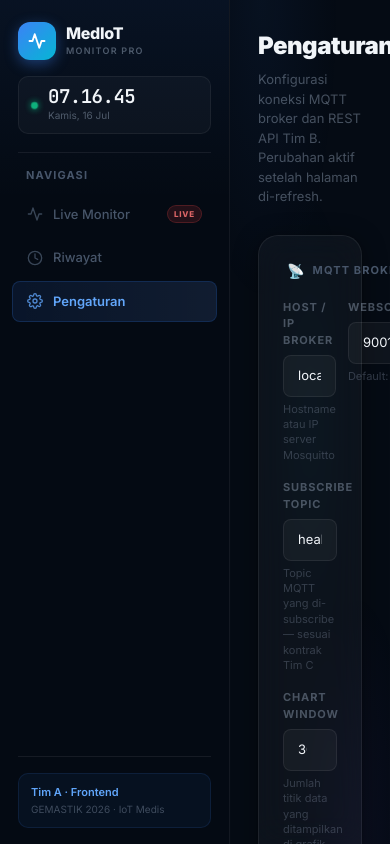
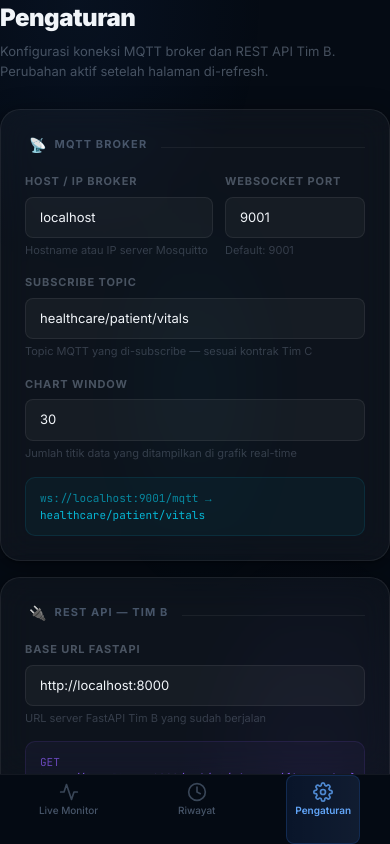
Before and after one commit to horizoned314/mediot-dashboard, a React (Vite) app: page /settings in a window 390 px wide. Built offline with nearby package versions, Linux system fonts and the light colour scheme.

Commit message:
feat(ui): make dashboard fully responsive for mobile view

```diff
--- a/src/App.jsx
+++ b/src/App.jsx
@@ -36,7 +36,7 @@ function AnimatedPage({ children }) {
 
 function AppInner() {
   return (
-    <div style={{ display: 'flex', height: '100vh', width: '100vw', overflow: 'hidden', background: '#050b14' }}>
+    <div className="res-app-container h-screen w-screen overflow-hidden bg-[var(--bg-base)]">
       <Sidebar />
       <main style={{ flex: 1, overflow: 'hidden', display: 'flex', flexDirection: 'column', position: 'relative' }}>
         <AnimatedPage>
--- a/src/components/Sidebar.jsx
+++ b/src/components/Sidebar.jsx
@@ -45,89 +45,54 @@ export default function Sidebar() {
   const dateStr = now.toLocaleDateString('id-ID', { weekday: 'long', day: 'numeric', month: 'short' });
 
   return (
-    <aside style={{
-      width: '230px',
-      minHeight: '100vh',
-      background: 'rgba(5,11,20,0.97)',
-      borderRight: '1px solid rgba(255,255,255,0.06)',
-      display: 'flex',
-      flexDirection: 'column',
-      flexShrink: 0,
-      backdropFilter: 'blur(24px)',
-      position: 'relative',
-      zIndex: 10,
-    }}>
+    <aside className="res-sidebar shrink-0 relative z-50 bg-[rgba(5,11,20,0.97)] backdrop-blur-xl">
       {/* Top gradient accent */}
-      <div style={{
-        position: 'absolute', top: 0, left: 0, right: 0, height: '200px',
-        background: 'linear-gradient(180deg, rgba(59,130,246,0.07) 0%, transparent 100%)',
-        pointerEvents: 'none',
-      }} />
+      <div className="res-hide-mobile absolute top-0 left-0 right-0 h-[200px] pointer-events-none" style={{ background: 'linear-gradient(180deg, rgba(59,130,246,0.07) 0%, transparent 100%)' }} />
 
-      {/* ── Logo ── */}
-      <div style={{ padding: '22px 18px 18px', position: 'relative' }}>
-        <div style={{ display: 'flex', alignItems: 'center', gap: '10px', marginBottom: '16px' }}>
-          <div style={{
-            width: 38, height: 38, borderRadius: '12px',
-            background: 'linear-gradient(135deg, #3b82f6 0%, #06b6d4 100%)',
-            display: 'flex', alignItems: 'center', justifyContent: 'center',
-            boxShadow: '0 4px 14px rgba(59,130,246,0.4)', flexShrink: 0,
-          }}>
+      {/* ── Logo (Desktop Only) ── */}
+      <div className="res-hide-mobile p-[22px_18px_18px] relative">
+        <div className="flex items-center gap-[10px] mb-4">
+          <div className="w-[38px] h-[38px] rounded-xl flex items-center justify-center shrink-0 shadow-[0_4px_14px_rgba(59,130,246,0.4)]" style={{ background: 'linear-gradient(135deg, #3b82f6 0%, #06b6d4 100%)' }}>
             <svg width="18" height="18" viewBox="0 0 24 24" fill="none" stroke="white" strokeWidth="2.5" strokeLinecap="round" strokeLinejoin="round">
               <path d="M22 12h-4l-3 9L9 3l-3 9H2"/>
             </svg>
           </div>
           <div>
-            <div style={{ fontWeight: 800, fontSize: '16px', letterSpacing: '-0.3px', lineHeight: 1.1, color: '#f1f5f9' }}>MedIoT</div>
-            <div style={{ fontSize: '9px', fontWeight: 600, letterSpacing: '0.14em', textTransform: 'uppercase', color: 'rgba(148,163,184,0.5)', marginTop: '1px' }}>
+            <div className="font-extrabold text-[16px] tracking-[-0.3px] leading-[1.1] text-slate-100">MedIoT</div>
+            <div className="text-[9px] font-semibold tracking-[0.14em] uppercase text-slate-400/50 mt-[1px]">
               Monitor Pro
             </div>
           </div>
         </div>
 
         {/* Live Clock Widget */}
-        <div style={{
-          background: 'rgba(255,255,255,0.03)',
-          border: '1px solid rgba(255,255,255,0.06)',
-          borderRadius: '10px',
-          padding: '10px 12px',
-          display: 'flex', alignItems: 'center', gap: '10px',
-        }}>
-          <div className="dot-green anim-pulse-dot" style={{ flexShrink: 0 }} />
+        <div className="bg-white/5 border border-white/10 rounded-[10px] p-[10px_12px] flex items-center gap-[10px]">
+          <div className="dot-green anim-pulse-dot shrink-0" />
           <div>
-            <div style={{
-              fontSize: '19px', fontWeight: 700, color: '#f1f5f9', lineHeight: 1,
-              fontFamily: 'JetBrains Mono, monospace', letterSpacing: '-0.5px',
-            }}>
+            <div className="text-[19px] font-bold text-slate-100 leading-none tracking-[-0.5px] font-[JetBrains_Mono]">
               {timeStr}
             </div>
-            <div style={{ fontSize: '10px', color: 'rgba(148,163,184,0.5)', marginTop: '2px' }}>{dateStr}</div>
+            <div className="text-[10px] text-slate-400/50 mt-[2px]">{dateStr}</div>
           </div>
         </div>
       </div>
 
-      <div className="sep" style={{ margin: '0 18px' }} />
+      <div className="res-hide-mobile sep mx-[18px]" />
 
       {/* ── Navigation ── */}
-      <nav style={{ padding: '14px 12px', flex: 1, display: 'flex', flexDirection: 'column', gap: '2px' }}>
-        <div className="section-title" style={{ paddingLeft: '14px', marginBottom: '8px' }}>Navigasi</div>
+      <nav className="res-nav-container flex-1 flex gap-[2px] p-2 md:p-[14px_12px]">
+        <div className="res-hide-mobile section-title pl-[14px] mb-[8px]">Navigasi</div>
         {navItems.map(item => (
           <NavLink
             key={item.to}
             to={item.to}
             end={item.to === '/'}
-            className={({ isActive }) => `nav-link${isActive ? ' active' : ''}`}
+            className={({ isActive }) => `nav-link flex flex-col md:flex-row items-center justify-center md:justify-start !p-2 md:!p-[10px_14px] !gap-1 md:!gap-[10px] rounded-lg ${isActive ? 'active' : ''}`}
           >
-            <span style={{ flexShrink: 0, opacity: 0.8 }}>{item.icon}</span>
-            <span style={{ flex: 1 }}>{item.label}</span>
+            <span className="shrink-0 opacity-80 md:opacity-100 scale-125 md:scale-100">{item.icon}</span>
+            <span className="flex-1 text-[10px] md:text-[13px] text-center md:text-left leading-tight">{item.label}</span>
             {item.badge && (
-              <span style={{
-                fontSize: '8px', fontWeight: 800, letterSpacing: '0.1em',
-                padding: '2px 6px', borderRadius: '99px',
-                background: 'rgba(239,68,68,0.15)', color: '#f87171',
-                border: '1px solid rgba(239,68,68,0.25)',
-                animation: 'blink-text 2s ease infinite',
-              }}>
+              <span className="hidden md:inline-block text-[8px] font-extrabold tracking-[0.1em] px-[6px] py-[2px] rounded-full bg-red-500/15 text-red-400 border border-red-500/25 animate-[blink-text_2s_ease_infinite]">
                 {item.badge}
               </span>
             )}
@@ -135,17 +100,13 @@ export default function Sidebar() {
         ))}
       </nav>
 
-      <div className="sep" style={{ margin: '0 18px' }} />
+      <div className="res-hide-mobile sep mx-[18px]" />
 
-      {/* ── Footer ── */}
-      <div style={{ padding: '16px 18px' }}>
-        <div style={{
-          background: 'rgba(59,130,246,0.06)',
-          border: '1px solid rgba(59,130,246,0.12)',
-          borderRadius: '10px', padding: '10px 12px',
-        }}>
-          <div style={{ fontSize: '11px', fontWeight: 600, color: '#60a5fa', marginBottom: '2px' }}>Tim A · Frontend</div>
-          <div style={{ fontSize: '10px', color: 'rgba(148,163,184,0.4)' }}>GEMASTIK 2026 · IoT Medis</div>
+      {/* ── Footer (Desktop Only) ── */}
+      <div className="res-hide-mobile p-[16px_18px]">
+        <div className="bg-blue-500/5 border border-blue-500/10 rounded-[10px] p-[10px_12px]">
+          <div className="text-[11px] font-semibold text-blue-400 mb-[2px]">Tim A · Frontend</div>
+          <div className="text-[10px] text-slate-400/40">GEMASTIK 2026 · IoT Medis</div>
         </div>
       </div>
     </aside>
--- a/src/index.css
+++ b/src/index.css
@@ -344,3 +344,73 @@ body {
   animation: shimmer 1.4s infinite;
   border-radius: var(--radius-sm);
 }
+
+/* ═══════════════════════════════════════════════
+   RESPONSIVE OVERRIDES
+═══════════════════════════════════════════════ */
+.res-grid-3 {
+  display: grid;
+  grid-template-columns: repeat(3, 1fr);
+}
+.res-grid-4 {
+  display: grid;
+  grid-template-columns: repeat(4, 1fr);
+}
+.res-app-container {
+  display: flex;
+  flex-direction: row;
+}
+.res-sidebar {
+  display: flex;
+  flex-direction: column;
+  width: 230px;
+  min-height: 100vh;
+  border-right: 1px solid rgba(255,255,255,0.06);
+}
+.res-hide-mobile {
+  display: block;
+}
+.res-nav-container {
+  flex-direction: column;
+}
+
+@media (max-width: 768px) {
+  .res-grid-3, .res-grid-4 {
+    grid-template-columns: 1fr !important;
+  }
+  .res-app-container {
+    flex-direction: column-reverse !important;
+  }
+  .res-sidebar {
+    flex-direction: row !important;
+    width: 100% !important;
+    min-height: auto !important;
+    height: 70px !important;
+    border-right: none !important;
+    border-top: 1px solid rgba(255,255,255,0.06) !important;
+  }
+  .res-hide-mobile {
+    display: none !important;
+  }
+  .res-nav-container {
+    flex-direction: row !important;
+    justify-content: space-around !important;
+  }
+}
+
+/* ═══════════════════════════════════════════════
+   RESPONSIVE OVERRIDES
+═══════════════════════════════════════════════ */
+@media (max-width: 768px) {
+  .md\:grid-cols-3 { grid-template-columns: repeat(1, 1fr) !important; }
+  .md\:grid-cols-4 { grid-template-columns: repeat(2, 1fr) !important; }
+  .lg\:grid-cols-3 { grid-template-columns: repeat(1, 1fr) !important; }
+  .md\:flex-row { flex-direction: column !important; }
+  .flex-col-reverse.md\:flex-row { flex-direction: column-reverse !important; }
+  .md\:w-\[230px\] { width: 100% !important; }
+  .md\:min-h-screen { min-height: auto !important; }
+  .md\:border-r { border-right: none !important; }
+  .md\:h-auto { height: 64px !important; }
+  .hidden.md\:block { display: none !important; }
+  .md\:flex-col { flex-direction: row !important; }
+}
--- a/src/pages/Settings.jsx
+++ b/src/pages/Settings.jsx
@@ -87,11 +87,7 @@ export default function Settings() {
   }
 
   return (
-    <div style={{
-      flex: 1, overflowY: 'auto',
-      padding: '28px 28px 40px',
-      position: 'relative',
-    }}>
+    <div className="flex-1 overflow-y-auto p-4 md:p-[28px_28px_40px] relative">
       <div className="mesh-bg" />
 
       <div style={{ maxWidth: '620px', margin: '0 auto', position: 'relative', zIndex: 1 }}>
```
Also changed, not shown: src/pages/HistoryDashboard.jsx (+10 -13 lines), src/pages/LiveDashboard.jsx (+9 -21 lines).
